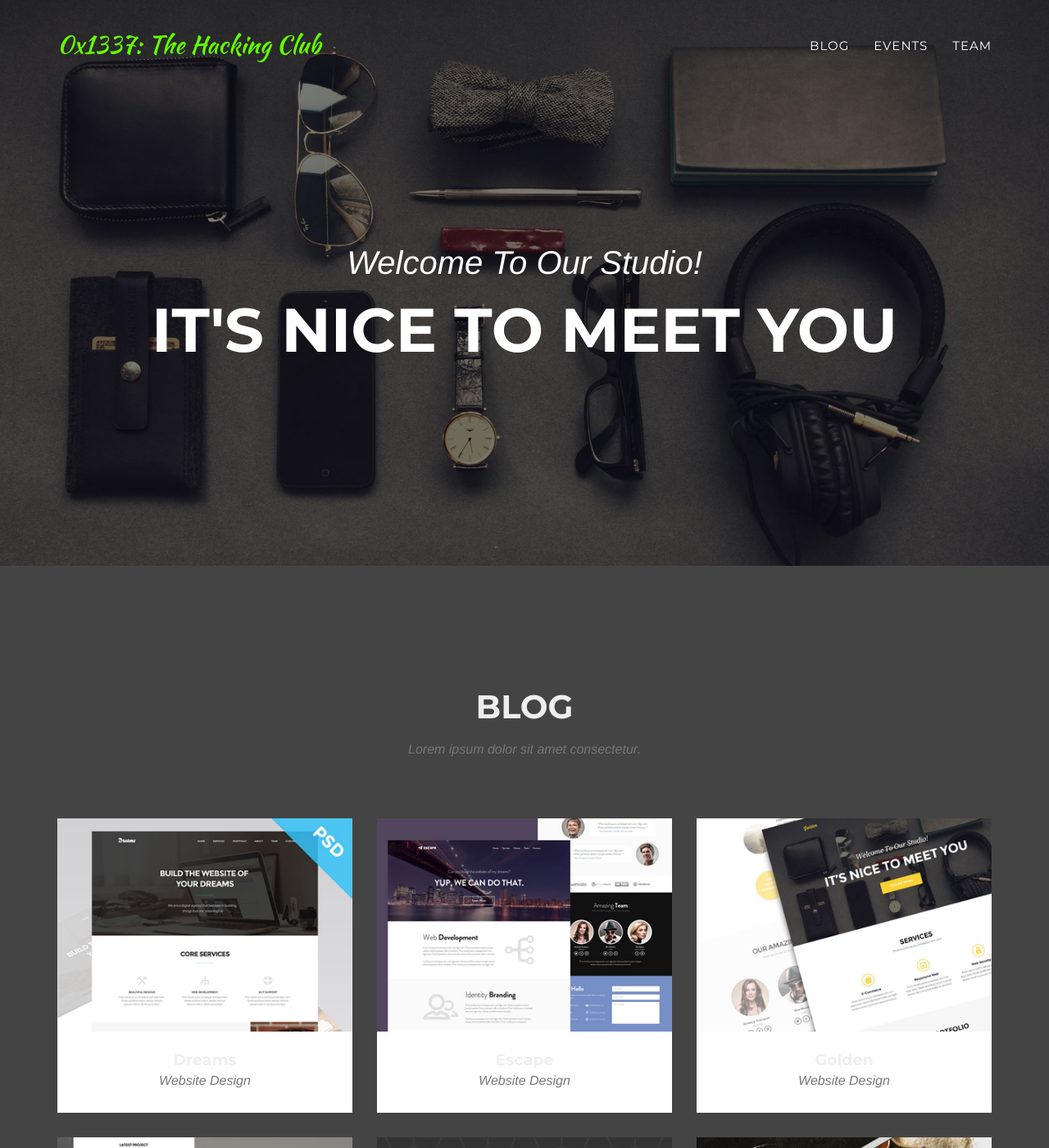
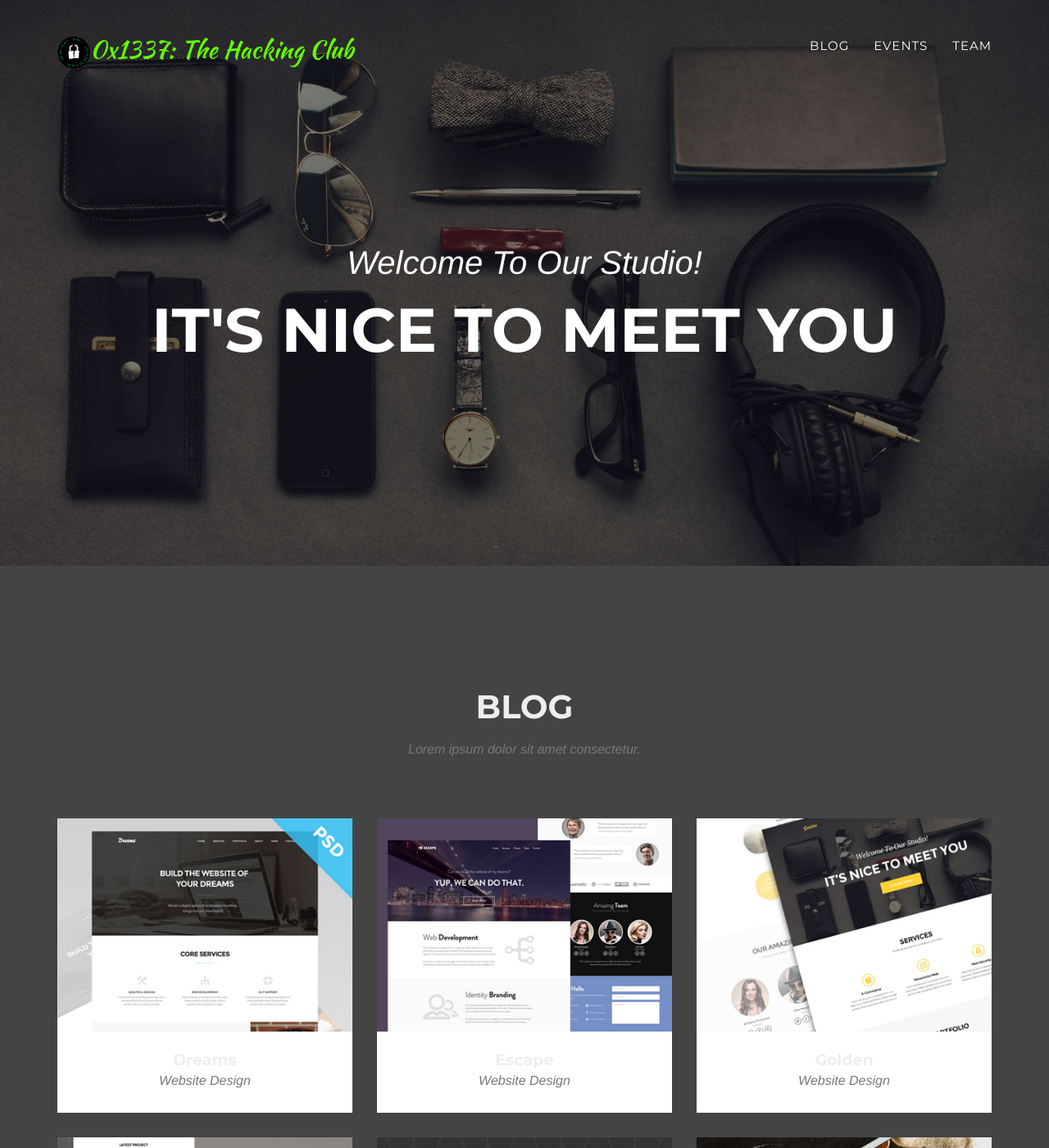
Before and after one commit to techoflashh/hacking-club-site, a Jekyll site: the page built from index.html, in a window 1280 px wide and 1400 px high. Shown: the whole window at 82% size. Built offline with Jekyll 4.4.1, drawn with Linux system fonts in a browser that asks for light colours; some web fonts are replaced.

Commit message:
Added favicon and logo

```diff
--- a/_includes/css/agency.css
+++ b/_includes/css/agency.css
@@ -9,6 +9,12 @@
     font-family: "Roboto Slab","Helvetica Neue",Helvetica,Arial,sans-serif;
     color: #{{ site.data.template.color.text1 }};
 }
+
+.logo{
+    height: 40px;
+    width: 40px;
+}
+
 
 .text-muted {
     color: #{{ site.data.template.color.muted }};
--- a/_includes/head.html
+++ b/_includes/head.html
@@ -17,7 +17,7 @@
     <link href="https://fonts.googleapis.com/css?family=Lato:400,700,400italic,700italic" rel="stylesheet" type="text/css">
     <link href='https://fonts.googleapis.com/css?family=Droid+Serif:400,700,400italic,700italic' rel='stylesheet' type='text/css'>
     <link href='https://fonts.googleapis.com/css?family=Roboto+Slab:400,100,300,700' rel='stylesheet' type='text/css'>
-
+    <link rel="icon" href="img/PageIcon.ico" type="image/x-icon" />
     <!-- HTML5 Shim and Respond.js IE8 support of HTML5 elements and media queries -->
     <!-- WARNING: Respond.js doesn't work if you view the page via file:// -->
     <!--[if lt IE 9]>
--- a/_includes/header.html
+++ b/_includes/header.html
@@ -1,6 +1,6 @@
 <!-- Navigation -->
-    <nav class="navbar navbar-default navbar-fixed-top">
-        <div class="container">
+<nav class="navbar navbar-default navbar-fixed-top">
+    <div class="container">
             <!-- Brand and toggle get grouped for better mobile display -->
             <div class="navbar-header page-scroll">
                 <button type="button" class="navbar-toggle" data-toggle="collapse" data-target="#bs-example-navbar-collapse-1">
@@ -9,7 +9,7 @@
                     <span class="icon-bar"></span>
                     <span class="icon-bar"></span>
                 </button>
-                <a class="navbar-brand page-scroll" href="#page-top">{{site.title}}</a>
+                <a class="navbar-brand page-scroll" href="#page-top"><img class="logo" src="img/logos/logoRemovedBg.png" >{{site.title}}</a>
             </div>
 
             <!-- Collect the nav links, forms, and other content for toggling -->
```
Also changed, not shown: img/PageIcon.ico (added), img/logos/logoRemovedBg.png (added).
